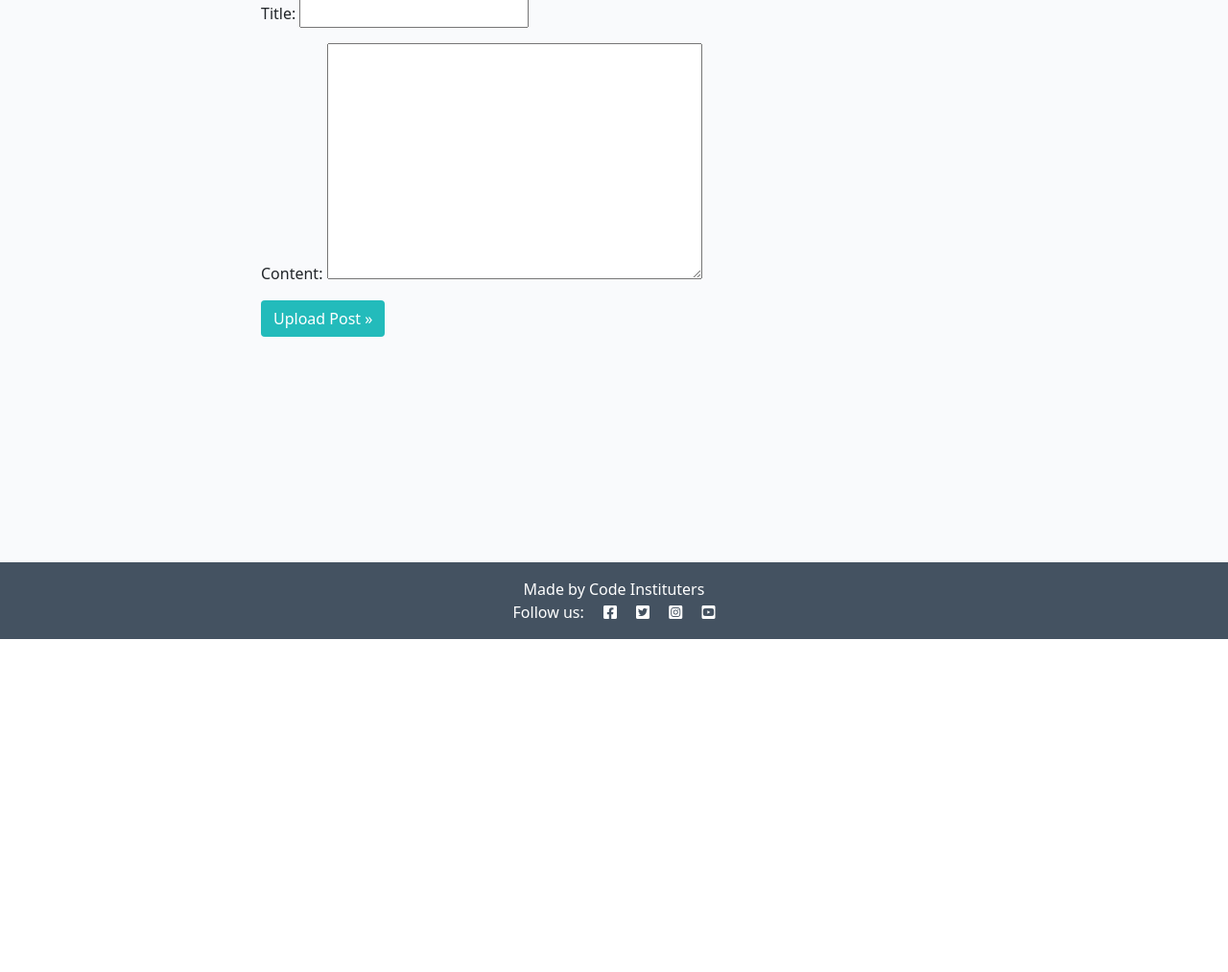
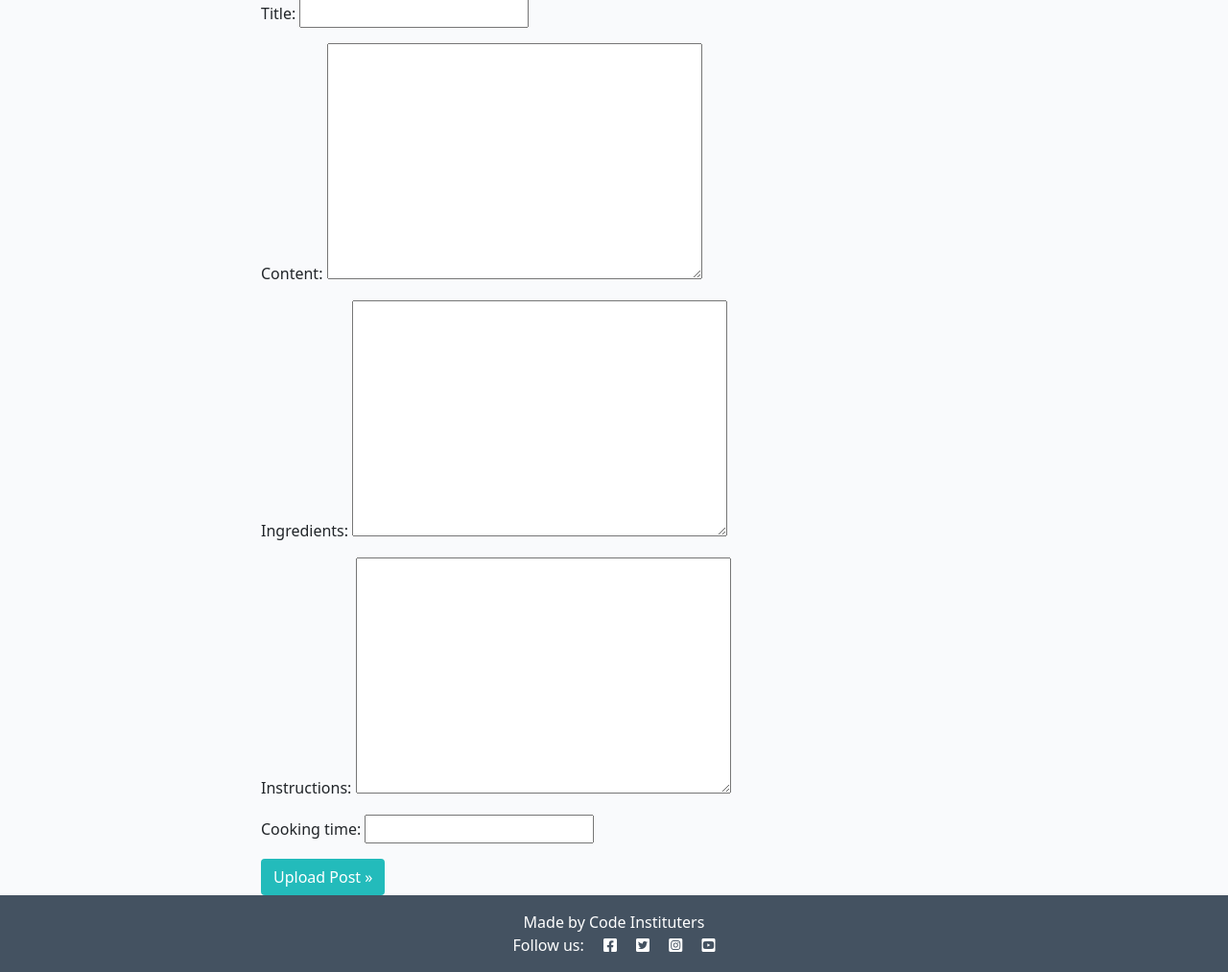
Before and after one commit to redbasel/wellness_recipes_p4, a Django app: page /post/new/ in a window 1280 px wide. Shown: the part 134-1147 px from the top of the page at 96% size. Before the commit the page ends 800 px from the top, so only its background shows below. Run offline with Django 3.2, Linux system fonts and the light colour scheme.

Commit message:
solved user story #22 'added more fields when creating a recipe

```diff
--- a/hoori_recipes/models.py
+++ b/hoori_recipes/models.py
@@ -21,6 +21,11 @@ class Post(models.Model):
     created_on = models.DateTimeField(auto_now_add=True)
     status = models.IntegerField(choices=STATUS, default=1)
     likes = models.ManyToManyField(User, related_name='recipe_likes', blank=True)
+    #New datafields relevant to the reccipe
+    instructions = models.TextField(blank=True)
+    ingredients = models.TextField(blank=True)
+    cooking_time = models.IntegerField(null=True)
+
 
  # trial post creation redirect, post_detail refers to post_detail.html. we use slug instead of pk because slug is already defined and will crash with slug oterwise.
     def get_absolute_url(self):
--- a/hoori_recipes/views.py
+++ b/hoori_recipes/views.py
@@ -82,7 +82,7 @@ class PostLike(View):
 
 class PostCreateView(CreateView):
     model = Post
-    fields = ['title', 'content']
+    fields = ['title', 'content', 'ingredients', 'instructions', 'cooking_time' ]
     template_name = 'post_form.html'
 
     def form_valid(self, form):
--- a/templates/post_detail.html
+++ b/templates/post_detail.html
@@ -29,6 +29,7 @@
             <div class="card-body">
                 <!-- The post content goes inside the card-text. -->
                 <!-- Use the | safe filter inside the template tags -->
+                <!--Probably here that i will add the recipe specific content-->
                 <p class="card-text ">
                     {{ post.content | safe }}
                 </p>
```
Also changed, not shown: hoori_recipes/migrations/0002_auto_20220722_1305.py (added), readme.md.
